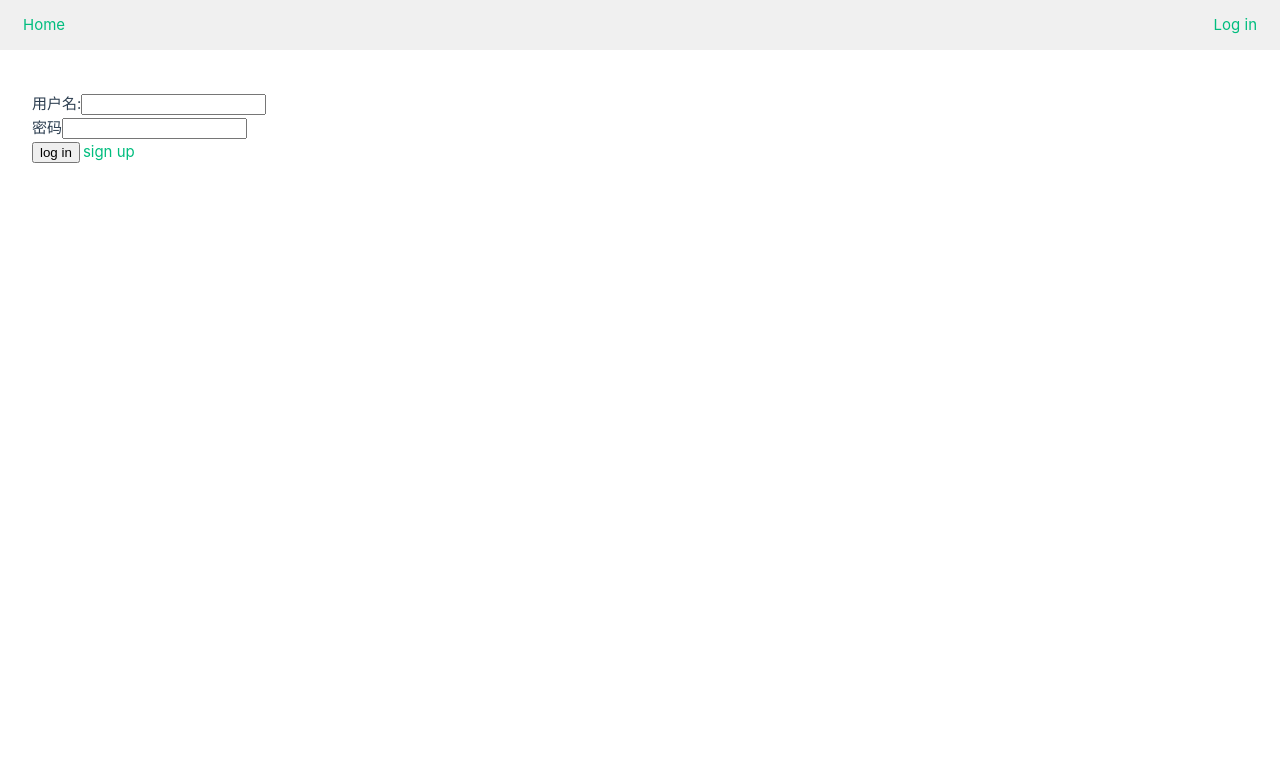
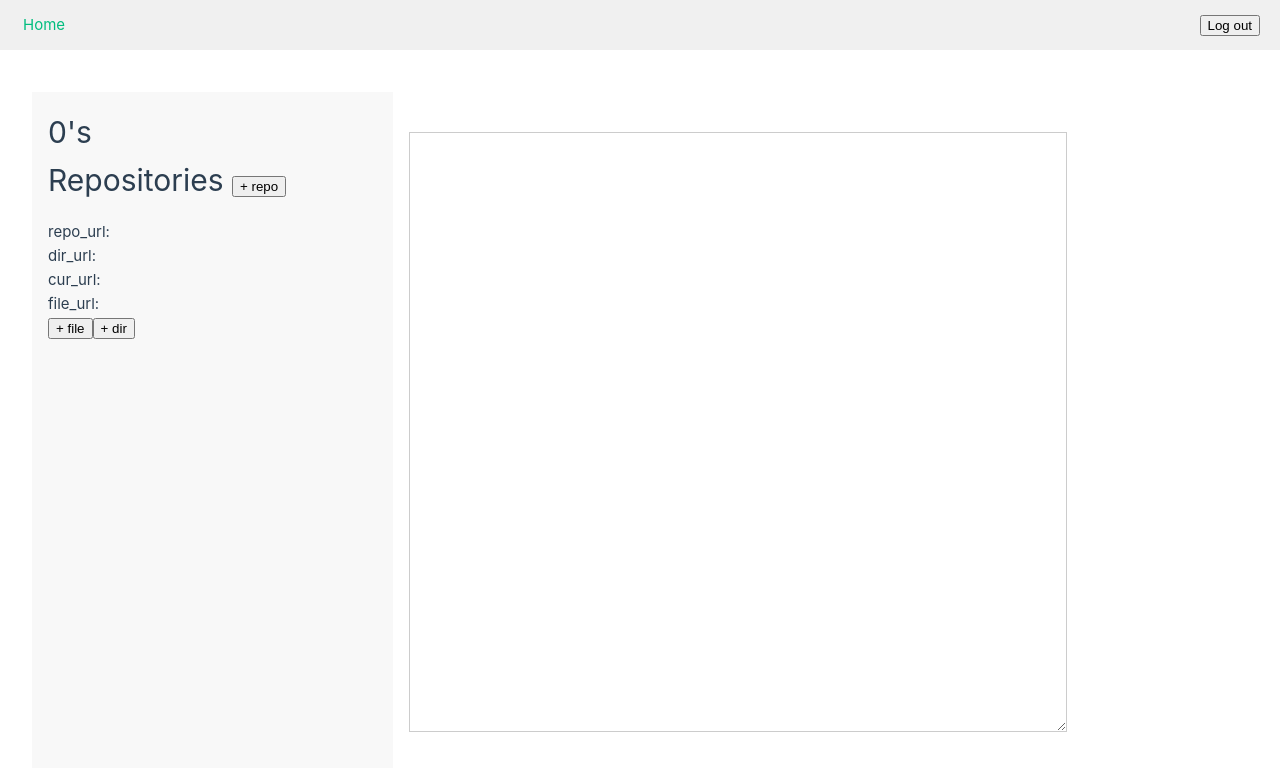
Before and after one commit to twinfox163/SE-project, a Vue app in the folder FrontEnd/: page / in a window 1280 px wide. Before the commit this address led to /login. Shown: the top 768 px of the page. Built offline with nearby package versions, Linux system fonts and the light colour scheme.

Commit message:
登出功能

```diff
--- a/FrontEnd/src/App.vue
+++ b/FrontEnd/src/App.vue
@@ -1,12 +1,22 @@
 <script setup>
-import { RouterLink, RouterView } from 'vue-router'
+  import { RouterLink, RouterView } from 'vue-router'
+  import { g_data } from './store';
+  import Cookies from 'js-cookie';
+  import router from './router';
+  const logout=()=>{
+      Cookies.set('username','');
+      g_data.username = '';
+      router.push('/login');
+  }
 </script>
 
 <template>
   <div class="app-container">
     <nav class="navbar">
       <router-link to="/">Home</router-link>
-      <router-link to="/login">Log in</router-link>
+      <router-link v-if="g_data.username==''" to="/login">Log in</router-link>
+      <button v-else @click="logout()">Log out</button>
+
     </nav>
     <div class="router-container">
       <RouterView />
--- a/FrontEnd/src/router/index.js
+++ b/FrontEnd/src/router/index.js
@@ -1,5 +1,4 @@
 import { createRouter, createWebHistory } from 'vue-router'
-import HomeView from '../views/HomeView.vue'
 import Cookies from 'js-cookie';
 
 const router = createRouter({
@@ -11,7 +10,7 @@ const router = createRouter({
       component: () => import('@/views/HomeView.vue'),
       beforeEnter: (to, from, next) => {
         // 在进入 /dashboard 路由前进行验证
-        if (Cookies.get('username')) {
+        if (Cookies.get('username')!='') {
           next(); // 继续进入目标路由
         } else {
           next('/login'); // 未认证，跳转到登录页
--- a/FrontEnd/src/store.js
+++ b/FrontEnd/src/store.js
@@ -8,4 +8,5 @@ export const g_data = reactive({
     add_repo_flag:false,
     add_dir_flag:false,
     add_file_flag:false,
+    username:null,
 })
--- a/FrontEnd/src/views/HomeView.vue
+++ b/FrontEnd/src/views/HomeView.vue
@@ -16,6 +16,7 @@
     })
     //初始化
     onMounted(()=>{
+        g_data.username = Cookies.get('username');
         g_data.repo_url = null;
         g_data.file_url = null;
         g_data.dir_url = null;
```
